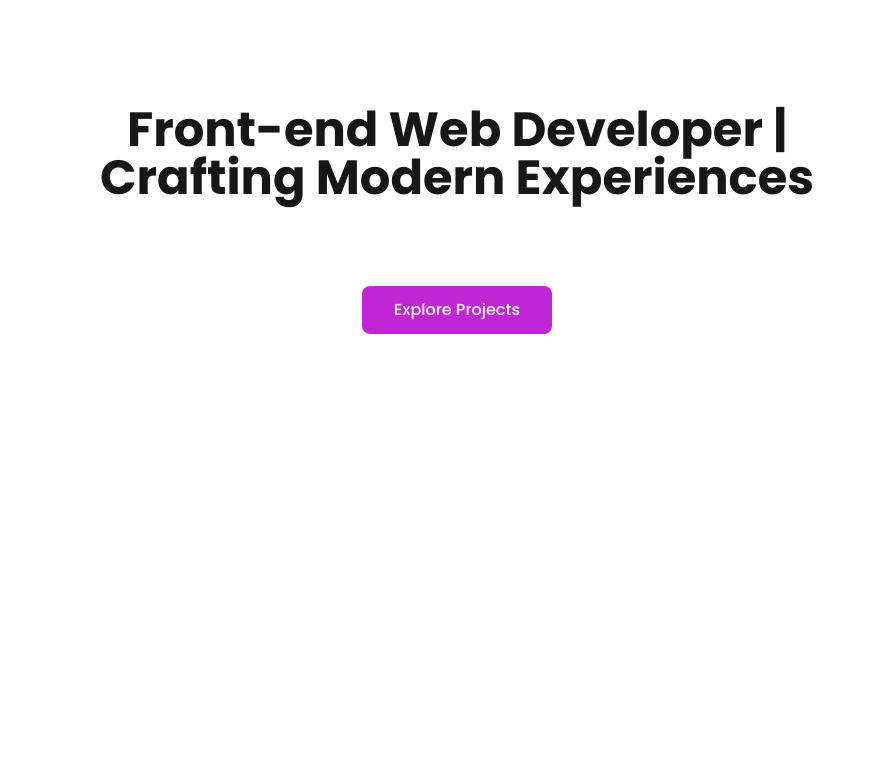
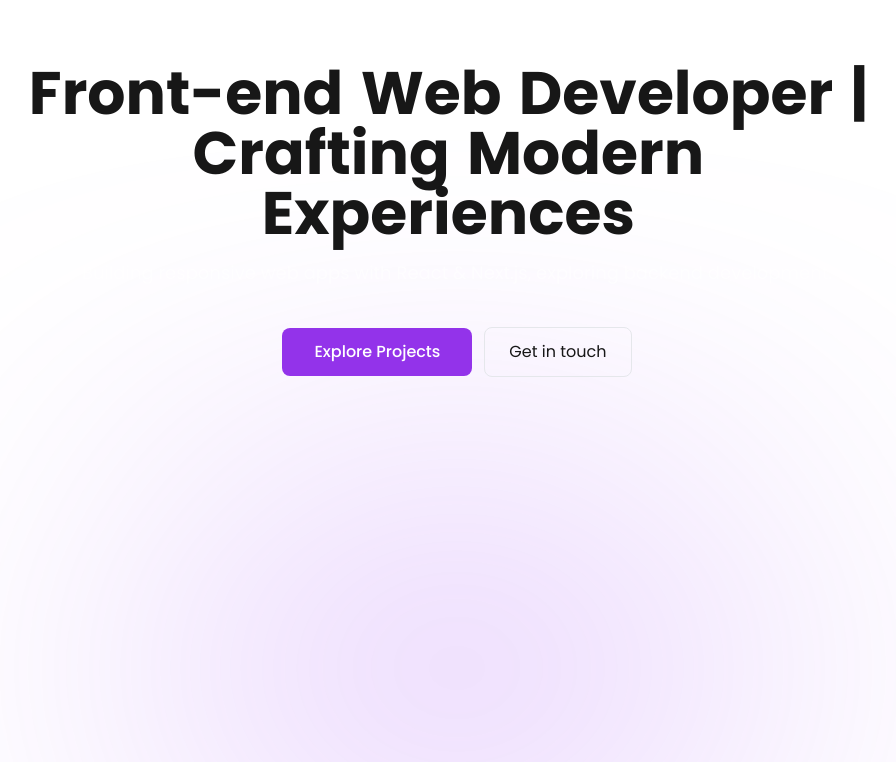
Before and after one commit to sezaru-dev/portfolio-website-v2, a Next.js app: page / in a window 1280 px wide. Shown: the part 180-942 px from the top of the page, without its empty margins (183-1079 px from the left). Built offline with nearby package versions, Linux system fonts and the light colour scheme.

Commit message:
feat(ui): improve the ui of hero section and add animation using framer motion

```diff
--- a/src/components/sections/Hero.tsx
+++ b/src/components/sections/Hero.tsx
@@ -1,15 +1,42 @@
 import React from 'react'
 import { heroSectionData } from '@/constant'
+import AnimatedText from '../AnimatedText'
 
 export default function Hero() {
   return (
-    <section className="relative">
+    <section className="relative ">
+
+      <div
+        className="
+          absolute
+          left-1/2
+          top-[90vh]
+          -translate-x-1/2
+          rounded-full
+          blur-[120px]
+          lg:blur-[160px]
+          [background:radial-gradient(circle_at_center,_rgba(168,85,247,0.6),_rgba(168,85,247,0))]
+          w-[90vw] h-[25vh]
+          sm:w-[80vw] sm:h-[28vh]
+          md:w-[70vw] md:h-[30vh]
+          lg:w-[60vw] lg:h-[32vh]
+          min-w-[320px] min-h-[180px]
+        "
+      />
+
       <div className=" min-h-screen grid place-items-center py-4 relative z-20">
-        <div className="text-center px-4">
-          <h1 className="font-bold text-4xl md:text-5xl max-w-3xl mx-auto">
-            {heroSectionData.heading}
+        <div className="text-center px-4 max-w-2xl lg:max-w-4xl">
+          <h1 className="font-bold text-4xl md:text-5xl lg:text-6xl leading-snug">
+            {heroSectionData.heading.split(" ").map((word, wIndex) => (
+              <span key={wIndex} className="inline-flex mr-[2%]">
+                {word.split("").map((letter, lIndex) => (
+                  <AnimatedText key={lIndex}>{letter}</AnimatedText>
+                ))}
+              </span>
+            ))}
+
           </h1>
-          <p className="text-white/60 mt-4 text-base md:text-lg">
+          <p className="text-white/60 mt-4 text-base md:text-lg max-w-3xl mx-auto">
             {heroSectionData.description}
           </p>
           <div className="flex flex-wrap gap-3 items-center justify-center mt-10">
@@ -19,16 +46,16 @@ export default function Hero() {
                 rounded-lg
                 font-medium
                 text-white
-                bg-fuchsia-600
-                hover:bg-fuchsia-700
-                focus:ring-2 focus:ring-fuchsia-400 focus:ring-offset-2 focus:ring-offset-neutral-950
+                bg-purple-600
+                hover:bg-purple-700
+                focus:ring-2 focus:ring-purple-400 focus:ring-offset-2 focus:ring-offset-neutral-950
                 transition-colors duration-300
               "
             >
               Explore Projects
             </button>
 
-            {/* <button className="px-6 py-3 border rounded-lg">Get in touch</button> */}
+            <button className="px-6 py-3 border rounded-lg">Get in touch</button>
           </div>
         </div>
       </div>
```
